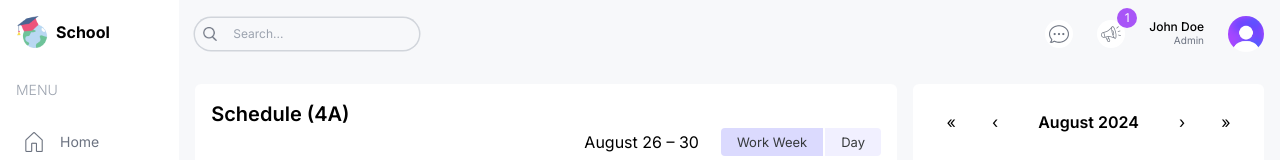
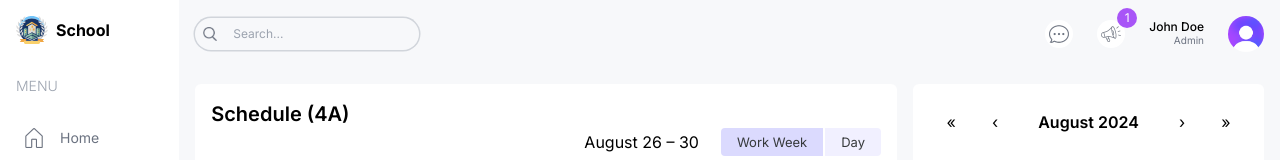
Before and after one commit to aminurjs/school-management-app, a Next.js app in the folder next-dashboard-ui/: page /student in a window 1280 px wide. Shown: the top 160 px of the page. Built offline with nearby package versions, Linux system fonts and the light colour scheme.

Commit message:
update logo and icon

```diff
--- a/next-dashboard-ui/src/app/(dashboard)/layout.tsx
+++ b/next-dashboard-ui/src/app/(dashboard)/layout.tsx
@@ -14,7 +14,7 @@ export default function DashboardLayout({
       {/* LEFT */}
       <div className="w-[14%] md:w-[8%] lg:w-[16%] xl:w-[14%] p-4">
         <Link href="/" className="flex items-center justify-center lg:justify-start gap-2">
-          <Image src="/logo.png" alt="logo" width={32} height={32} />
+          <Image src="/school-management.svg" alt="logo" width={32} height={32} />
           <span className="hidden lg:block font-bold">School</span>
         </Link>
         <Menu />
```
Also changed, not shown: next-dashboard-ui/public/school-management.svg (added), 1 other file (tests, documents, lock files or other folders).
